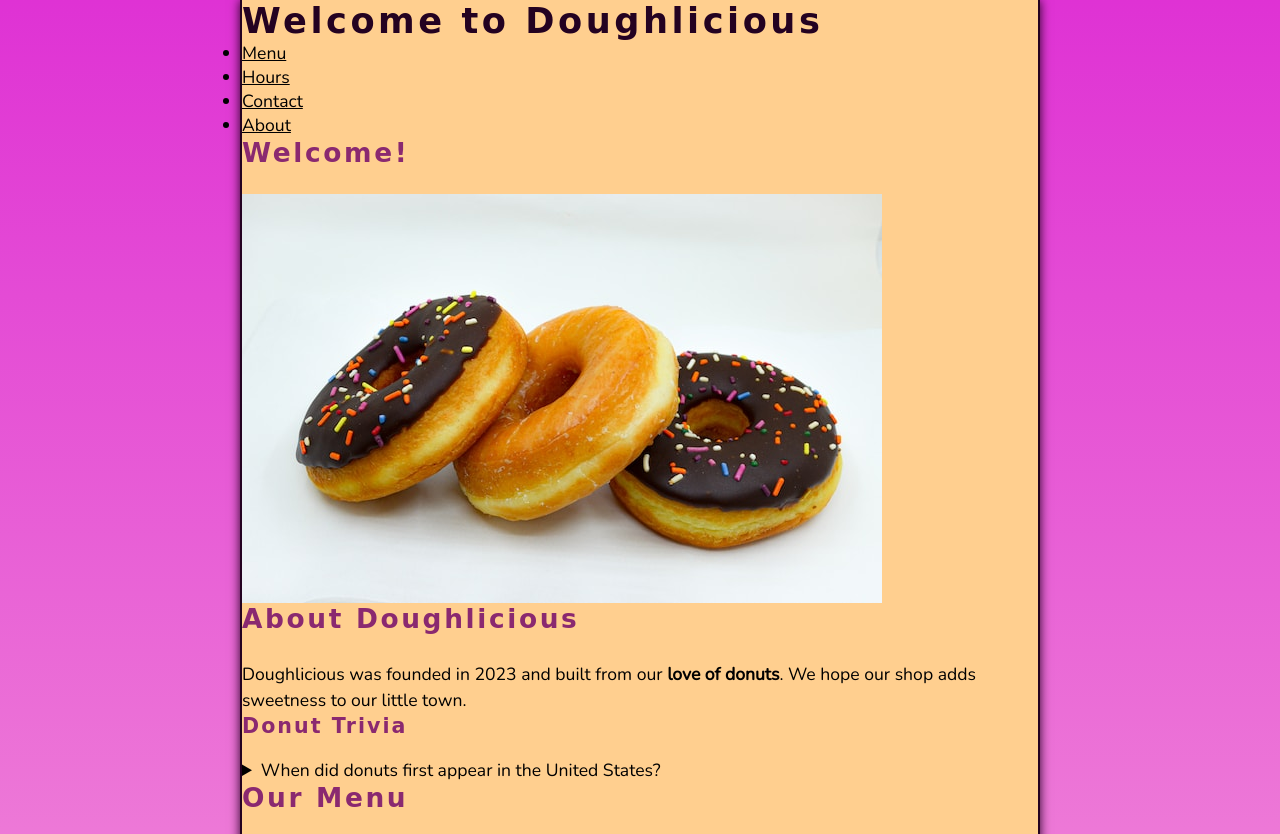
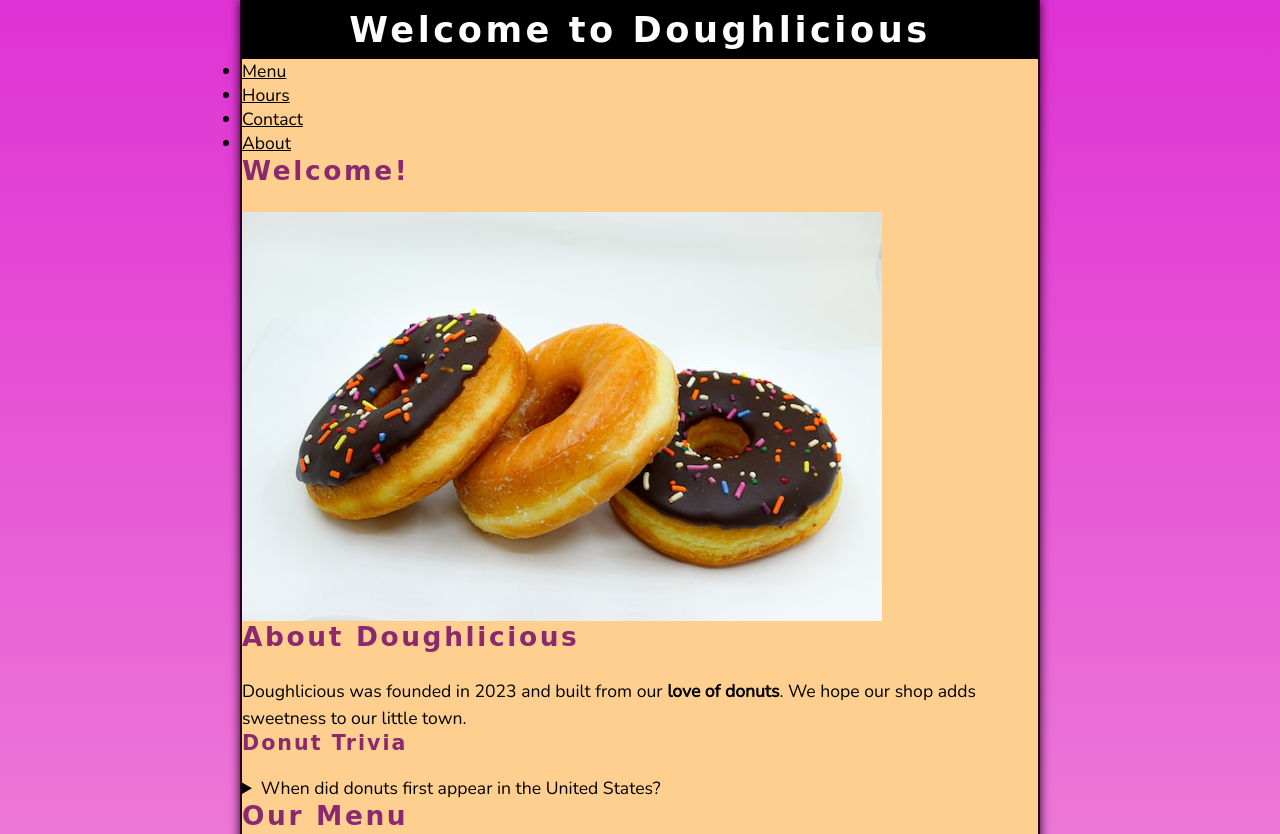
Before and after one commit to ricardobvicentini/donut-shop-project, a plain HTML site: page index.html in a window 1280 px wide. Shown: the top 834 px of the page. Drawn offline with nearby package versions, Linux system fonts and the light colour scheme; a web font is replaced by a local one.

Commit message:
Start .header__h1

```diff
--- a/estilos/style.css
+++ b/estilos/style.css
@@ -42,9 +42,19 @@ textarea {
     --LINK-COLOR: #000;
     --LINK-HOVER: hsla(0, 0%, 0%, 0.6);
     --LINK-ACTIVE: var(--HIGHLIGHT-COLOR);
+    --BG-HEADER: #000;
+    --HEADER-COLOR: #FFF;
+    --BG-NAV: #FFF;
 
     /* Borders */
     --BORDERS: 2px solid var(--BORDER-COLOR);
+
+    /* Paddings */
+    --PADDING-TB: 0.25em;
+    --PADING-SIDE: 2.5%;
+
+    /* Margins */
+    --MARGIN: clamp(1em, 2.5vh, 1.5em) 0; /* O valor clamp é para top e bottom, enquanto 0 é para os lados */
 }
 
 /* UTILITY CLASSES */
@@ -112,3 +122,18 @@ a:focus-visible {
 a:active {
     color: var(--LINK-ACTIVE);
 }
+
+/* HEADER */
+
+.header {
+    position: sticky;
+    top: 0;
+    z-index: 100;
+}
+
+.header__h1 {
+    text-align: center;
+    background-color: var(--BG-HEADER);
+    color: var(--HEADER-COLOR);
+    padding: var(--PADDING-TB) var(--PADING-SIDE);
+}
```
